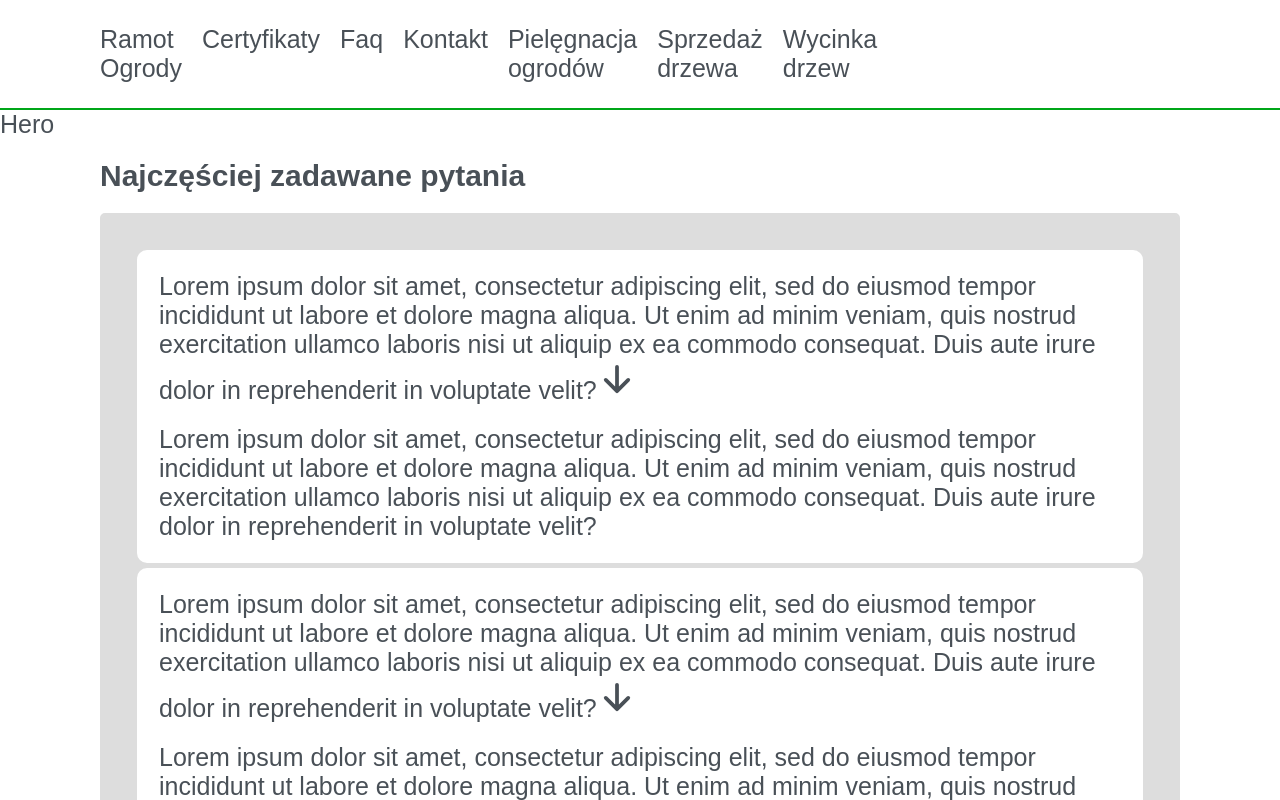
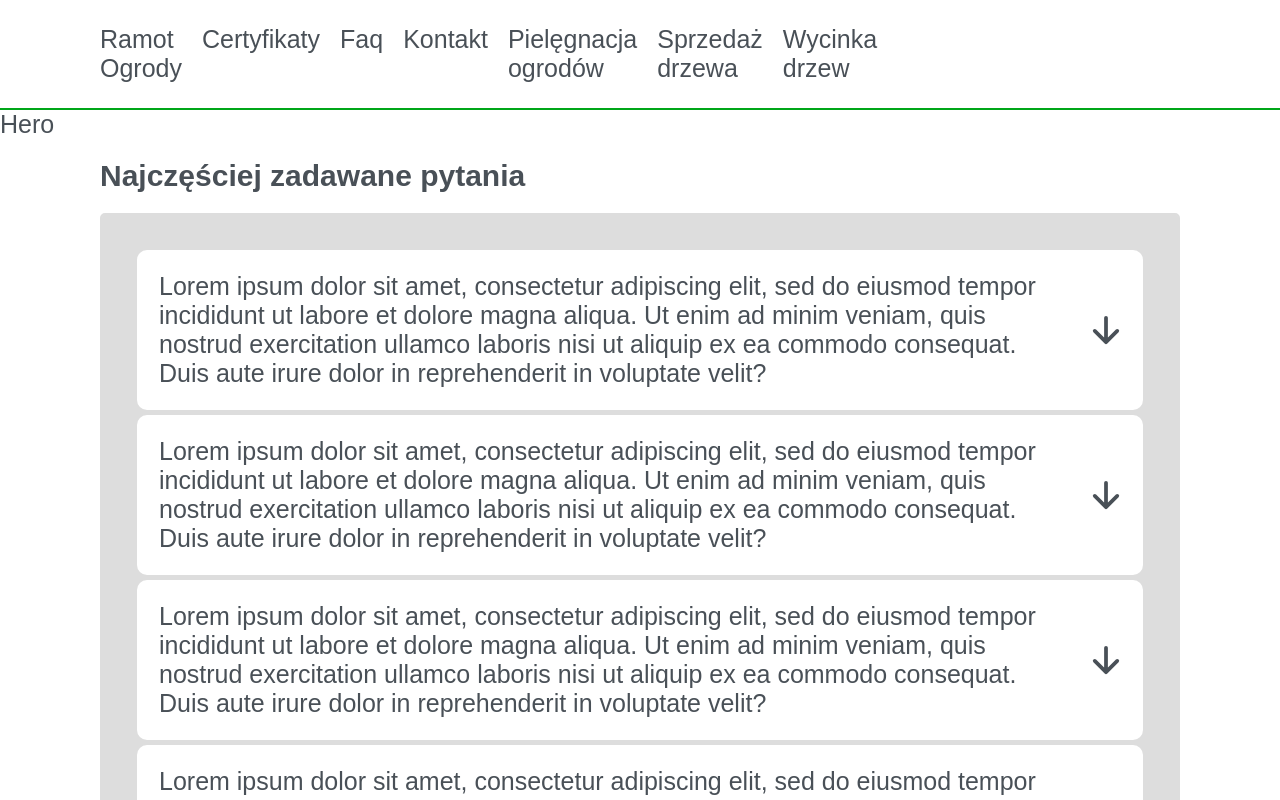
Before and after one commit to Mateusz-Ramotowski-Poland/Ramot-Ogrody-Webpage, a React (Create React App) app: page /faq in a window 1280 px wide. Shown: the top 800 px of the page. Built offline with nearby package versions, Linux system fonts and the light colour scheme.

Commit message:
ROW-18 Made accordion dynamic and adjust accordion layout

```diff
--- a/src/components/AccordionItem.module.scss
+++ b/src/components/AccordionItem.module.scss
@@ -12,6 +12,17 @@
   margin-top: 2rem;
 }
 
+.hidden {
+  display: none;
+}
+
 .icon {
   font-size: 4rem;
 }
+
+.question {
+  align-items: center;
+  display: grid;
+  gap: 3rem;
+  grid-template-columns: 1fr 3.5rem;
+}
--- a/src/components/AccordionItem.tsx
+++ b/src/components/AccordionItem.tsx
@@ -1,6 +1,8 @@
 import styles from "./AccordionItem.module.scss";
 import { IonIcon } from "@ionic/react";
-import { arrowDownOutline } from "../../node_modules/ionicons/icons";
+import { arrowDownOutline, arrowUpOutline } from "../../node_modules/ionicons/icons";
+import { useState } from "react";
+import classNames from "classnames/bind";
 
 interface Props {
   answer: string;
@@ -8,13 +10,27 @@ interface Props {
 }
 
 export const AccordionItem = (props: Props) => {
+  const [isActive, setIsActive] = useState(false);
+  const cx = classNames.bind(styles);
+
+  const handleClick = () => {
+    setIsActive((prev) => !prev);
+  };
+
+  let answerClass = cx({
+    answer: true,
+    hidden: !isActive,
+  });
+
+  let activeIcon = isActive ? arrowUpOutline : arrowDownOutline;
+
   return (
     <div className={styles.accordion_item}>
-      <div>
+      <div className={styles.question} onClick={handleClick}>
         <span>{props.question}</span>
-        <IonIcon icon={arrowDownOutline} className={styles.icon} />
+        <IonIcon icon={activeIcon} className={styles.icon} />
       </div>
-      <div className={styles.answer}>{props.answer}</div>
+      <div className={answerClass}>{props.answer}</div>
     </div>
   );
 };
```
